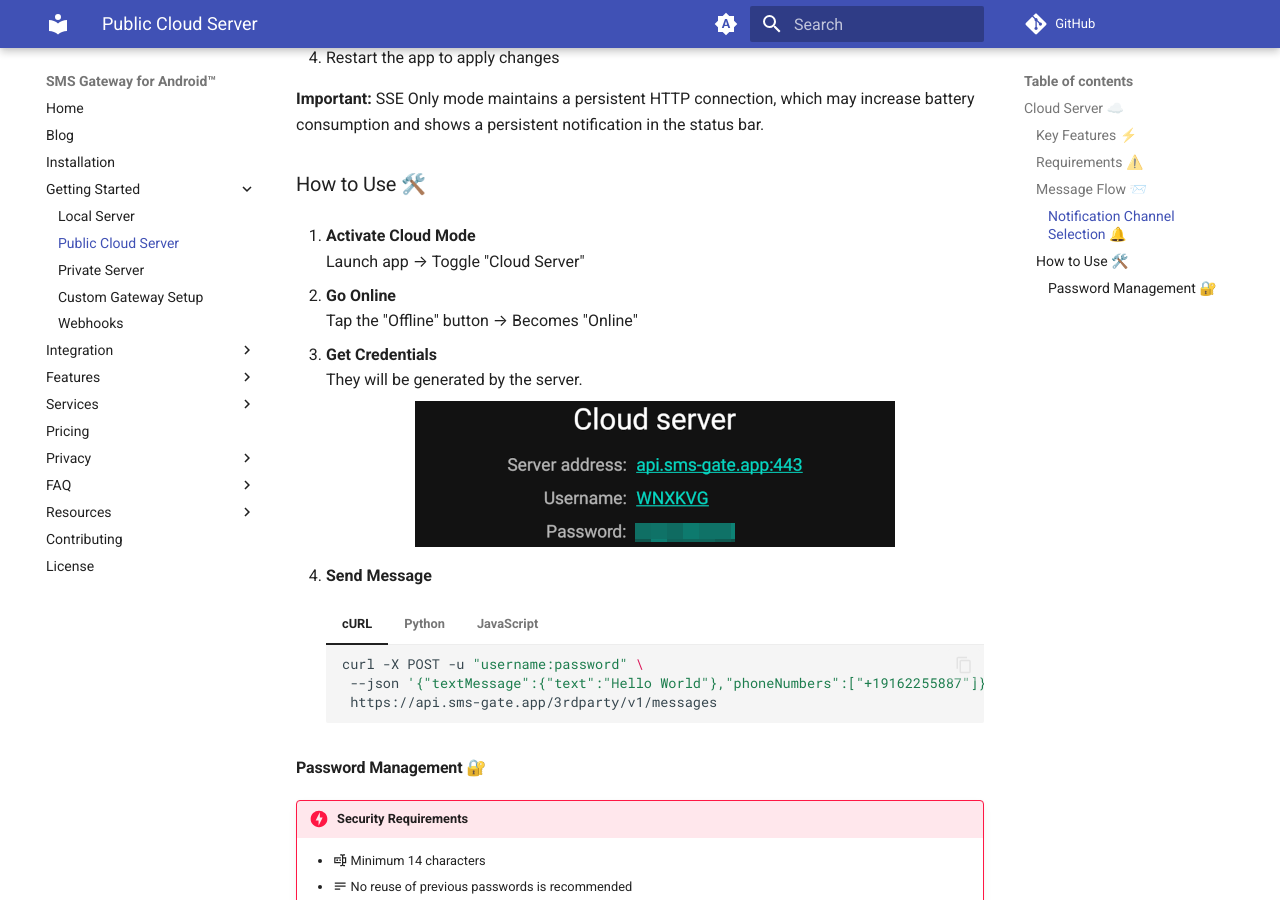
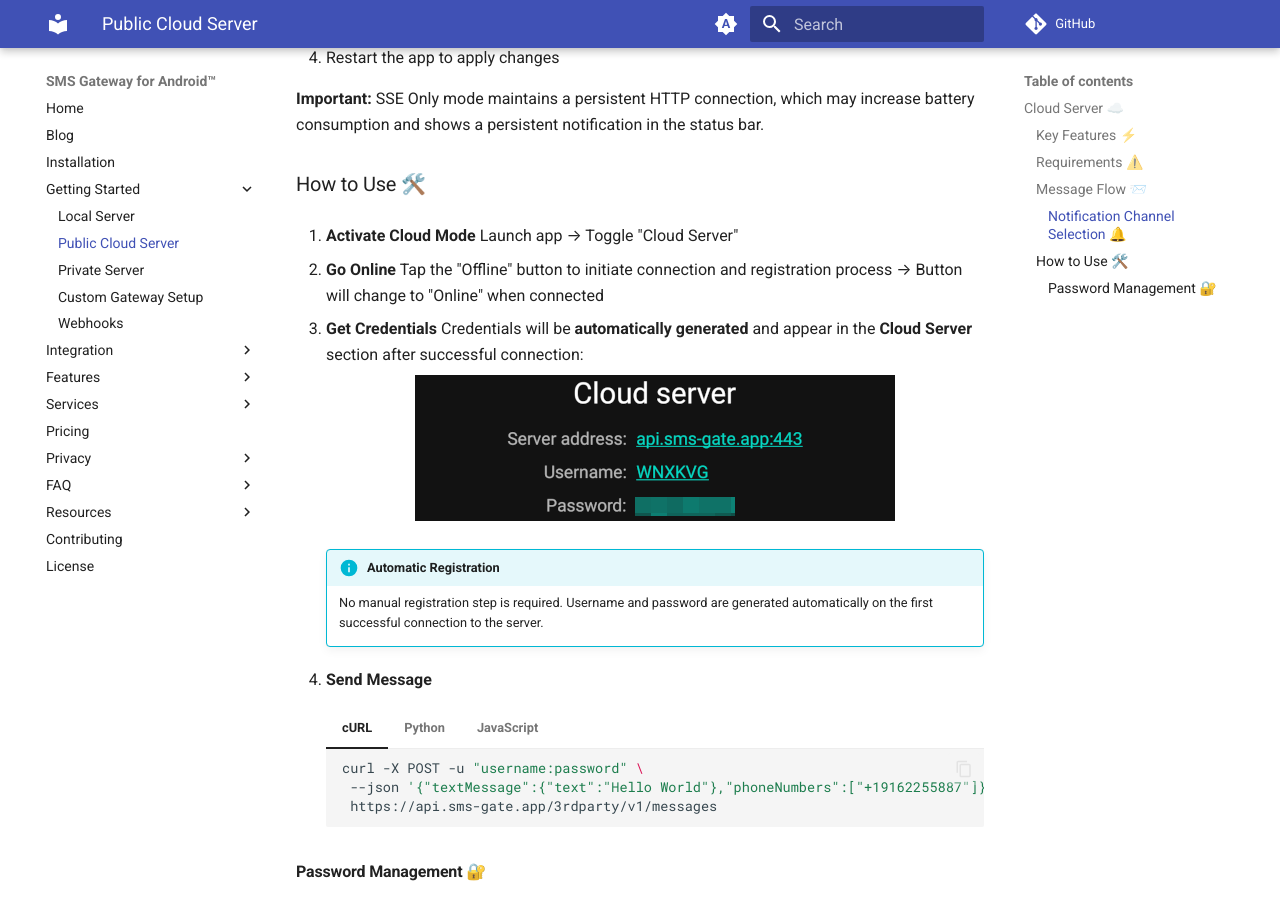
Before and after one commit to android-sms-gateway/docs-web, an MkDocs documentation site: the page built from docs/getting-started/public-cloud-server.md, in a window 1280 px wide and 900 px high, scrolled down 2286 px. Built offline with MkDocs 1.6.1 and Material for MkDocs 9.7.7, drawn with Linux system fonts in a browser that asks for light colours; emoji names are drawn with the system emoji font; comment, search, counter and statistics services are not loaded.

Commit message:
[private-server] clarify registration process

```diff
--- a/docs/getting-started/public-cloud-server.md
+++ b/docs/getting-started/public-cloud-server.md
@@ -125,13 +125,15 @@
    Launch app → Toggle "Cloud Server"
 
 2. **Go Online**
-   Tap the "Offline" button → Becomes "Online"
+   Tap the "Offline" button to initiate connection and registration process → Button will change to "Online" when connected
 
 3. **Get Credentials**
-   They will be generated by the server.
+    Credentials will be **automatically generated** and appear in the **Cloud Server** section after successful connection:
    <center>
       <img src="/assets/cloud-server.png" alt="Cloud Server credentials screenshot"/>
    </center>
+    !!! info "Automatic Registration"
+        No manual registration step is required. Username and password are generated automatically on the first successful connection to the server.
 
 
 
```
Also changed, not shown: docs/getting-started/private-server.md (+7 -2 lines).
